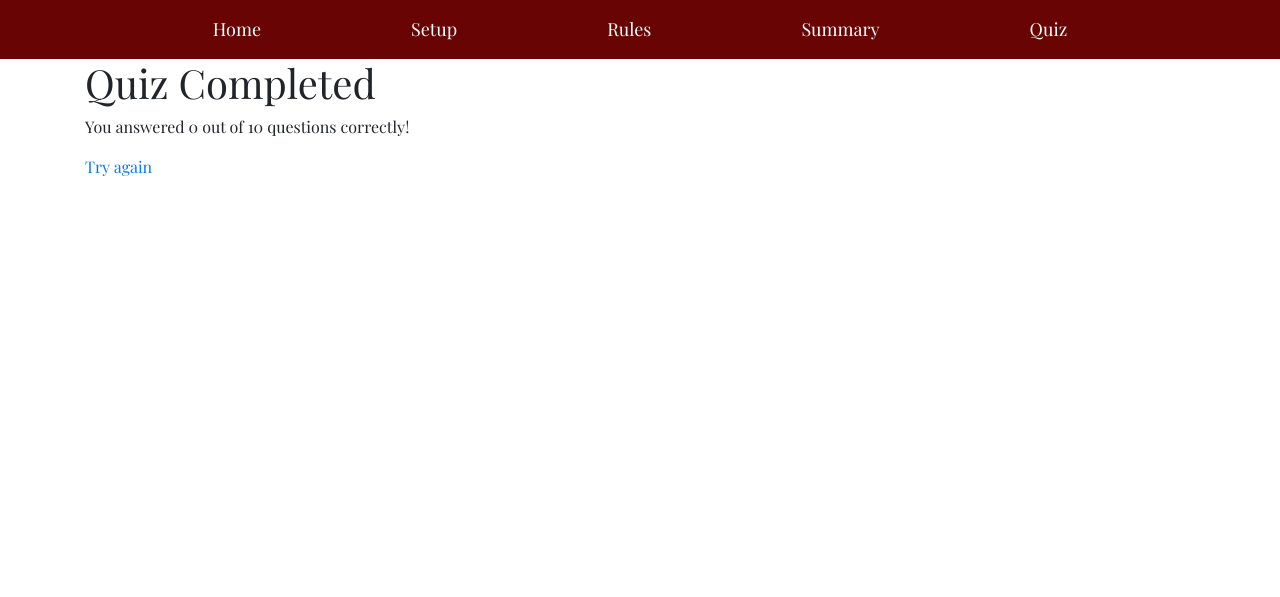
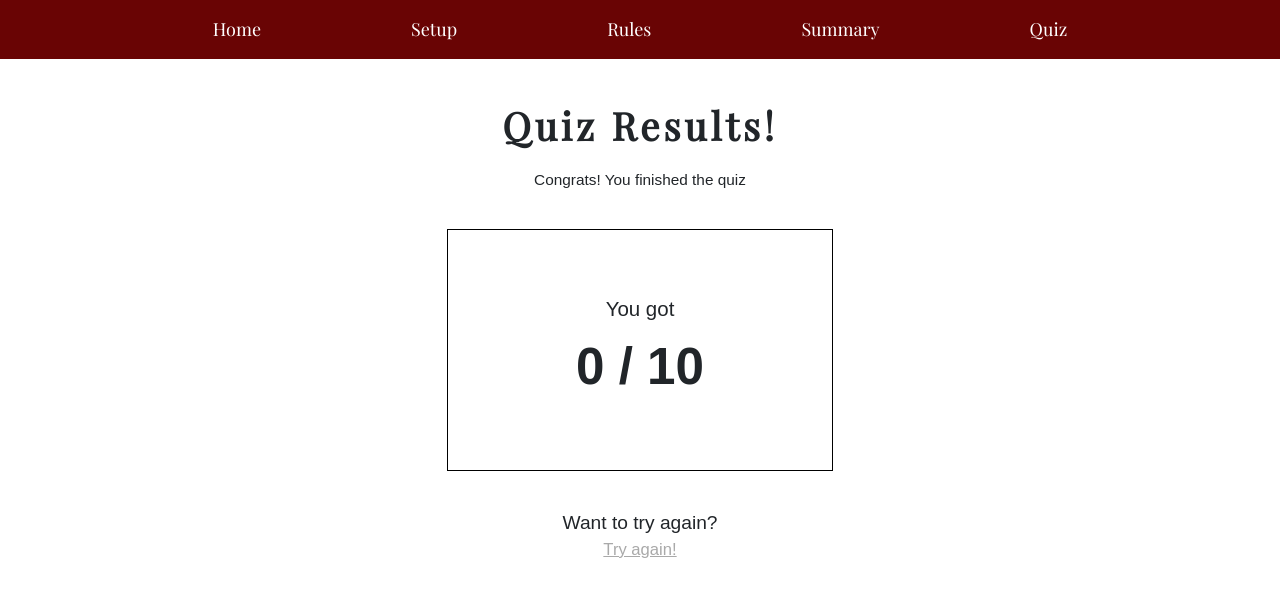
Before and after one commit to rew2155/UI_Group_Project_ERS, a Flask app: page /result in a window 1280 px wide. Shown: the top 597 px of the page. Run offline with Flask 3, Linux system fonts and the light colour scheme; some libraries are stand-ins or nearby versions; some web fonts are replaced.

Commit message:
added design for the results page, still need to add other action buttons

```diff
--- a/static/main.css
+++ b/static/main.css
@@ -29,20 +29,6 @@
     float: left;
 }
 
-.home-button{
-    background-color: white;
-    color:grey;
-    border-color: grey;
-    margin-right: 20px;
-    margin-left: 20px;
-    padding-right:20px;
-    padding-left:20px;
-    font-size: 18px;
-}
-
-.home-button:hover{
-    background-color: rgb(225, 220, 220);
-}
 
 
 .lesson-picture{
--- /dev/null
+++ b/static/results.css
@@ -0,0 +1,67 @@
+.results-body {
+
+    margin-top: 2vw;
+
+    display: flex;
+    /* Use flexbox to center the content */
+    flex-direction: column;
+    /* Stack children vertically */
+    align-items: center;
+    /* Center align children horizontally */
+    justify-content: center;
+    /* Set the height of the container to full viewport height */
+    text-align: center;
+}
+
+.results-header {
+    margin: 0;
+    margin-top: 1vw;
+    font-size: 3vw;
+    letter-spacing: .3vw;
+    font-weight: bold;
+    font-family: 'Playfair Display', 'sans-serif';
+}
+
+.results-subheader {
+    margin-top: 1vw;
+    font-size: 1.2vw;
+    font-weight: 100;
+    font-family: 'Montserrat', sans-serif;
+}
+
+.results-box {
+    margin-top: 3vw;
+    margin-bottom: 3vw;
+    border: black solid 1px;
+    padding-top: 5vw;
+    padding-bottom: 5vw;
+    padding-left: 10vw;
+    padding-right: 10vw;
+}
+
+.result {
+    font-family: 'Montserrat', sans-serif;
+    margin-bottom: .3vw;
+    font-size: 1.6vw;
+    font-weight: 100;
+}
+
+.result-score {
+    font-family: 'Montserrat', sans-serif;
+    font-size: 4vw;
+    font-weight: bold;
+}
+
+.want-to-try-again-text {
+    font-family: 'Montserrat', sans-serif;
+    font-size: 1.5vw;
+    font-weight: 100;
+}
+
+.start-quiz-again {
+    font-family: 'Montserrat', sans-serif;
+    font-size: 1.3vw;
+    font-weight: 100;
+    color: darkgrey;
+    text-decoration: underline;
+}
--- a/templates/results.html
+++ b/templates/results.html
@@ -4,15 +4,31 @@
 
 <!DOCTYPE html>
 <html lang="en">
+
 <head>
     <meta charset="UTF-8">
     <title>Quiz Results</title>
+    <link rel="stylesheet" href="{{url_for('static', filename='results.css')}}">
+
 </head>
+
 <body>
-    <h1>Quiz Completed</h1>
-    <p>You answered {{ correct_count }} out of {{ total_questions }} questions correctly!</p>
-    <a href="{{ url_for('home') }}">Try again</a>
+    <div class="results-body">
+        <div class="results-header"> Quiz Results! </div>
+        <div class="results-subheader"> Congrats! You finished the quiz</div>
+
+        <div class="results-box">
+            <div class="result"> You got</div>
+            <div class="result-score"> {{correct_count }} / {{total_questions}}</div>
+        </div>
+
+        <div class="want-to-try-again-text"> Want to try again? </div>
+        <a href="{{ url_for('home') }}" class="start-quiz-again">Try again!</a>
+    </div>
+
+
 </body>
+
 </html>
 
 {% endblock %}
```
